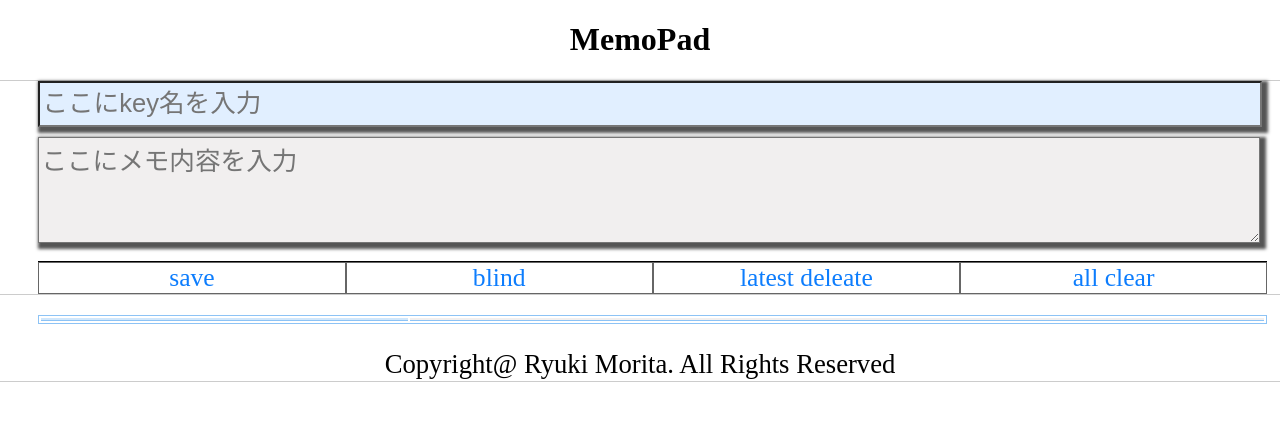
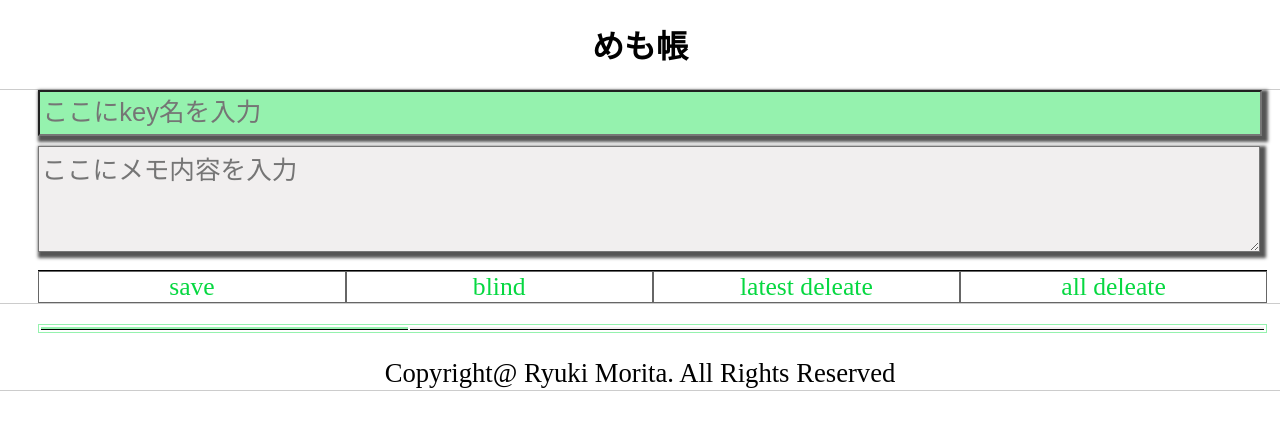
Before and after one commit to ryuki0414/memopad_20_morita, a plain HTML site: page index.html in a window 1280 px wide. Both pictures are taken after a click on the item "save". Shown: the top 430 px of the page. Drawn offline with Linux system fonts and the light colour scheme.

Commit message:
完成ver

```diff
--- a/css/sample.css
+++ b/css/sample.css
@@ -46,10 +46,10 @@ li {
   background-color: #fff;
   display: table-cell; /* 定義 */
   cursor: pointer;
-  color: #0d7dfd;
+  color: rgb(6, 216, 65);
 }
 li:hover {
-  background: #0d7dfd;
+  background: rgb(6, 216, 65);
   color: #fff;
 }
 textarea {
@@ -64,24 +64,25 @@ textarea {
   margin: 0 3%;
   width: 95%;
   font-size: 80%;
-  background-color: #e1efff;
+  background-color: #95f2ae;
   box-shadow: 3px 3px 3px 3px #555;
 }
 table {
   margin: 20px 3%;
-  border: 1px solid #8dc3f5;
+  border: 1px solid #95f2ae;
   width: 96%;
 }
 th {
   width: 30%;
   font-size: 24px;
-  background-color: #d0e7fc;
-  border-bottom: 1px solid #8dc3f5;
+  background-color: #95f2ae;
+  border-bottom: 1px solid;
 }
 td {
   font-size: 16px;
   background-color: rgb(241, 239, 239);
-  border-bottom: 1px solid #8dc3f5;
+  border-bottom: 1px solid ;
+  /* 追加された表の下線 */
 }
 input {
   margin: 10px 3%;
--- a/index.html
+++ b/index.html
@@ -8,7 +8,7 @@
 </head>
 <body>
 <header>
-<h1>MemoPad</h1>
+<h1>めも帳</h1>
 </header>
 <main>
     <input type="text" id="key" placeholder="ここにkey名を入力">
@@ -17,7 +17,7 @@
         <li id="save">save</li>
         <li id="refresh">blind</li>
         <li id="latest">latest deleate</li>
-        <li id="clear">all clear</li>
+        <li id="clear">all deleate</li>
 
     </ul>
 </main>
@@ -58,8 +58,10 @@ $("#latest").on("click",function(){
 
 //4.clear クリックイベント
 $("#clear").on("click",function(){
+    const lsnum = localStorage.length;
     localStorage.clear();
     $("#list").empty();
+    alert("ローカルストレージ内の"+lsnum+"個のデータが削除されました。");
 })
 
 //3.ページ読み込み：保存データ取得表示
```
